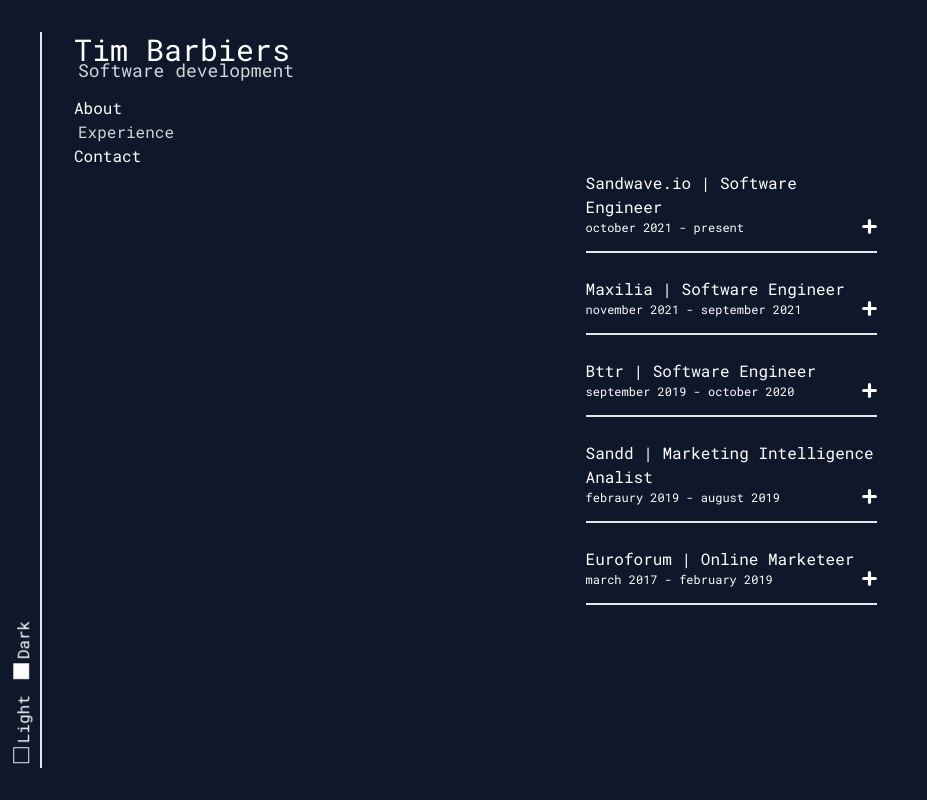
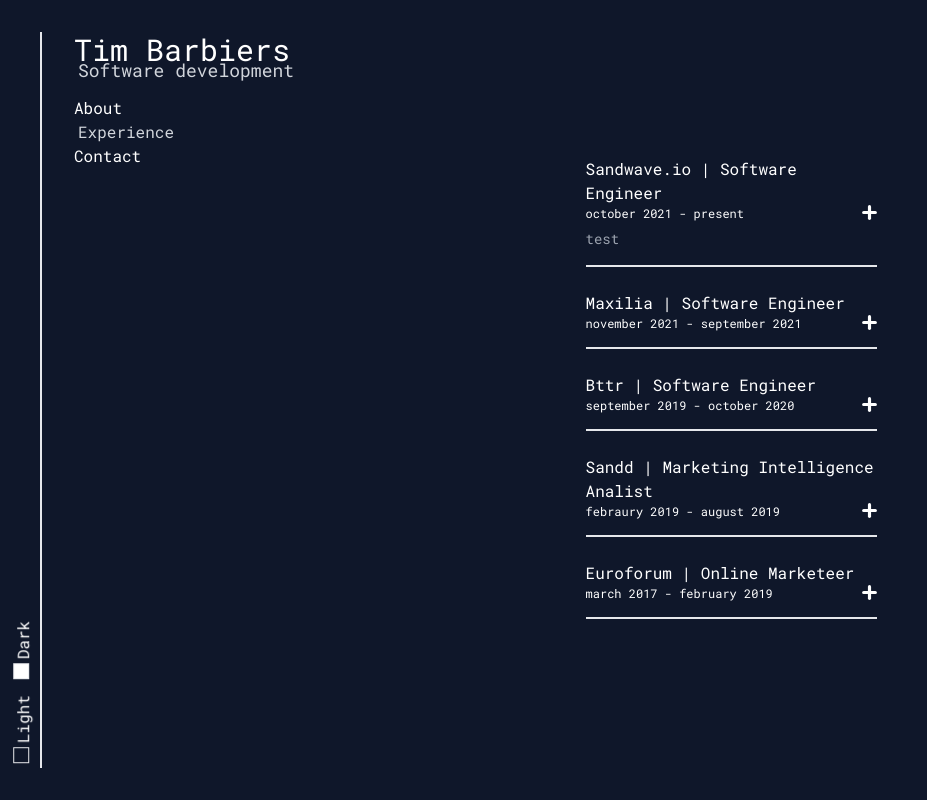
Before and after one commit to Barbierst/personal-website, a Next.js app: page /experience in a window 1280 px wide. Both pictures are taken after a click on the icon 869 px from the left and 226 px from the top of the page. Shown: the whole page, without its empty margins (0-927 px from the left). Built offline with nearby package versions, Linux system fonts and the light colour scheme.

Commit message:
onClick expand

```diff
--- a/app/experience/page.tsx
+++ b/app/experience/page.tsx
@@ -1,8 +1,11 @@
+'use client'
+
 import ExpandButton from "@/components/expand-button"
+import { useState } from "react"
 
 export default function Experience(): JSX.Element {
     const experiences: Experience[] = [
-        {employer: "Sandwave.io", role: "Software Engineer", start: "october 2021", end: "present"},
+        {employer: "Sandwave.io", role: "Software Engineer", start: "october 2021", end: "present", description: "test"},
         {employer: "Maxilia", role: "Software Engineer", start: "november 2021", end: "september 2021"},
         {employer: "Bttr", role: "Software Engineer", start: "september 2019", end: "october 2020"},
         {employer: "Sandd", role: "Marketing Intelligence Analist", start: "febraury 2019", end: "august 2019"},
@@ -29,12 +32,14 @@
     end,
     description
 }: Experience): JSX.Element {
+    const [expanded, setExpanded] = useState<boolean>(false)
+
     return <li className="mb-6 pb-4 text-xs border-b-2">
         <p className="text-base">{employer} | {role}</p>
         <span className="flex justify-between">
             <p>{start} - {end}</p>
-            <ExpandButton/>
+            <ExpandButton expanded={expanded} onClick={() => setExpanded(!expanded)}/>
         </span>
-        {description && <p className="text-sm pt-2 text-slate-700 dark:text-gray-400">{description}</p>}
+        {expanded && <p className="text-sm pt-2 text-slate-700 dark:text-gray-400">{description}</p>}
     </li>
 }
--- a/components/expand-button.tsx
+++ b/components/expand-button.tsx
@@ -2,15 +2,20 @@
 
 import { useTheme } from "@/modules/theme/theme-context"
 
-export default function ExpandButton(): JSX.Element {
+interface ExpandButtonProps {
+    expanded: boolean
+    onClick: () => void
+}
+
+export default function ExpandButton(props: ExpandButtonProps): JSX.Element {
     const { theme } = useTheme()
 
-    const fill = theme === "dark" ? "#FFFFFF" : "#000000"
+    const fill = theme === "dark" ? "#FFFFFF" : "rgb(30 41 59)"
 
-    return <svg className="cursor-pointer" width="15" height="15" viewBox="0 0 70 71" fill="none" xmlns="http://www.w3.org/2000/svg">
+    return <svg onClick={props.onClick} className="cursor-pointer" width="15" height="15" viewBox="0 0 70 71" fill="none" xmlns="http://www.w3.org/2000/svg">
         <g id="button">
             <rect id="horizontal" y="28" width="70" height="15" rx="7.5" fill={fill}/>
-            <rect id="verticle" x="27.5" y="70.5" width="70" height="15" rx="7.5" transform="rotate(-90 27.5 70.5)" fill={fill}/>
+            <rect id="vertical" x="27.5" y="70.5" width="70" height="15" rx="7.5" transform="rotate(-90 27.5 70.5)" fill={fill}/>
         </g>
     </svg>
 }
```
